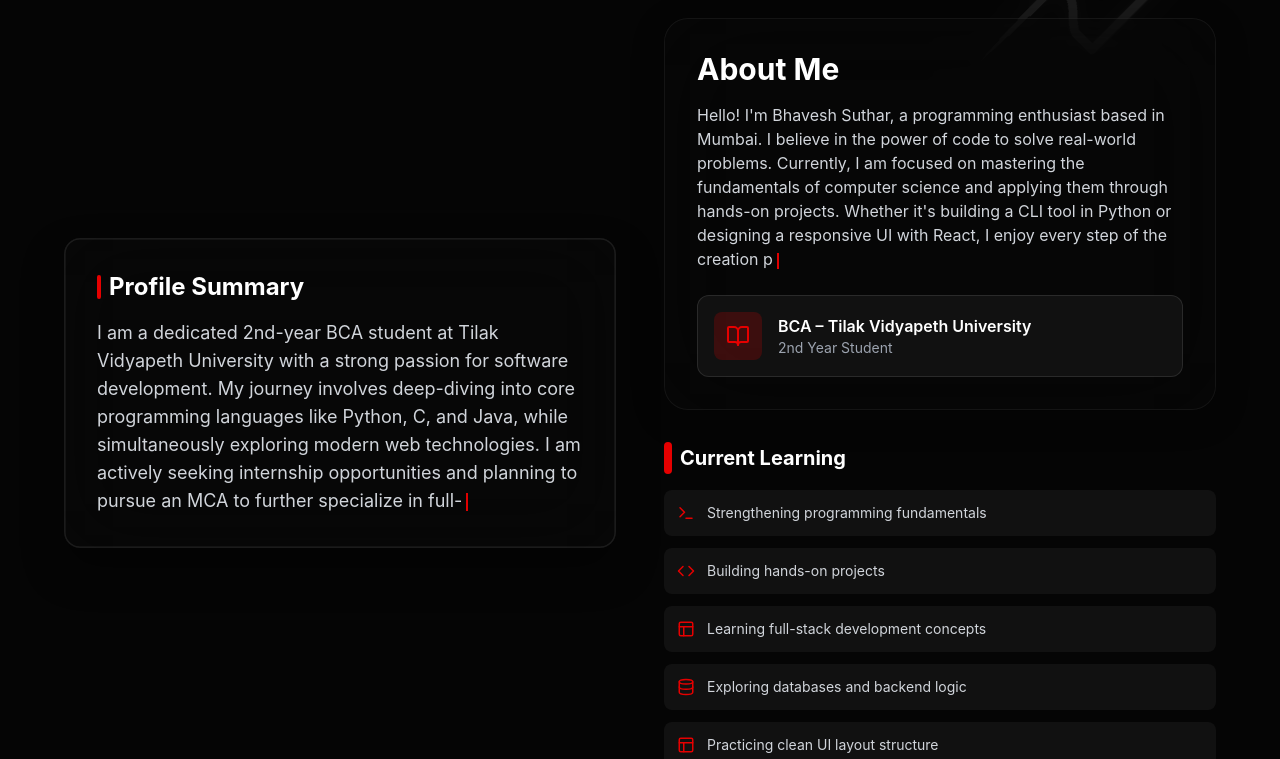
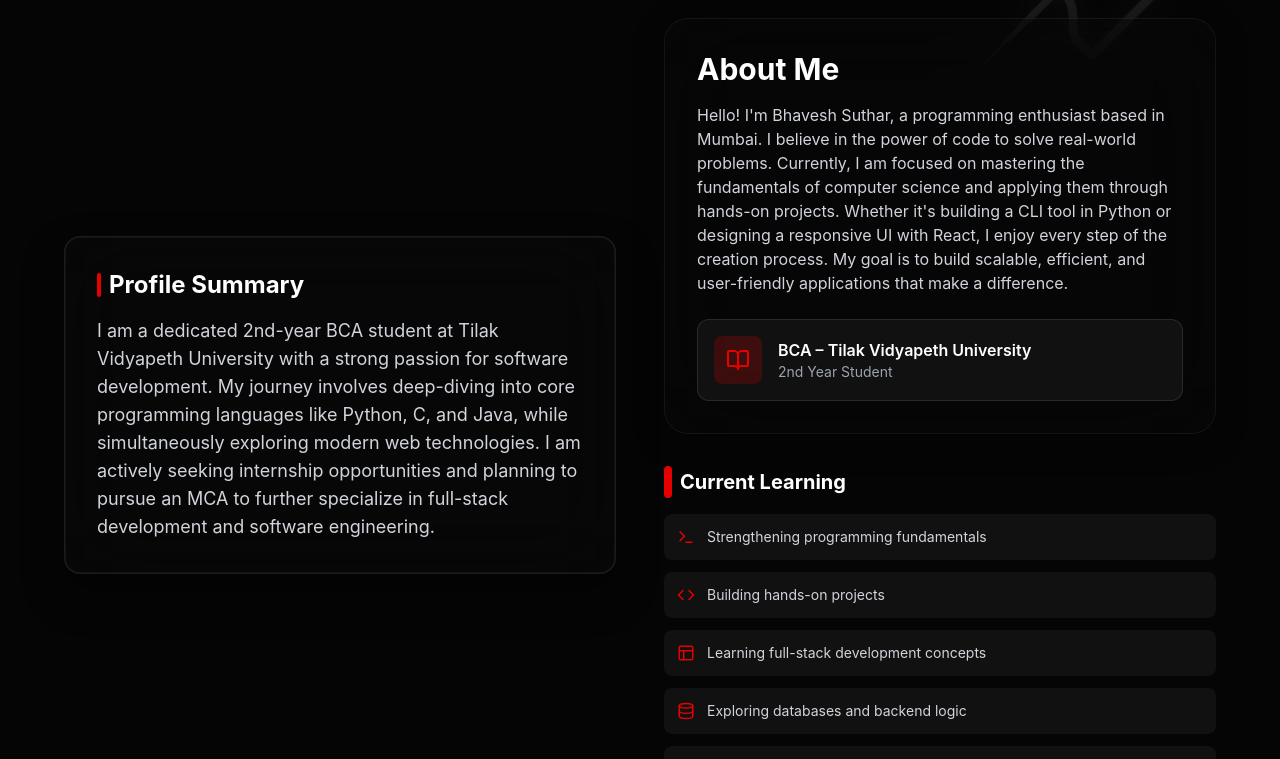
Before and after one commit to Bh4vesh19/Akatsuki-Portfolio, a React (Vite) app: page / in a window 1280 px wide. Shown: the part 1076-1835 px from the top of the page. Built offline with nearby package versions, Linux system fonts and the light colour scheme; a web font is replaced by a local one.

Commit message:
Remove typewriter effect from About section for better readability

```diff
--- a/src/components/About.jsx
+++ b/src/components/About.jsx
@@ -3,7 +3,7 @@ import { motion } from 'framer-motion';
 import { BookOpen, Code, Terminal, Database, Layout } from 'lucide-react';
 import { AkatsukiCloud } from './Icons';
 
-import TypewriterParagraph from './TypewriterParagraph';
+
 
 const About = () => {
     const learningItems = [
@@ -32,11 +32,9 @@ const About = () => {
                                 <span className="w-1 h-6 bg-akatsuki-red rounded-full"></span>
                                 Profile Summary
                             </h3>
-                            <TypewriterParagraph
-                                text="I am a dedicated 2nd-year BCA student at Tilak Vidyapeth University with a strong passion for software development. My journey involves deep-diving into core programming languages like Python, C, and Java, while simultaneously exploring modern web technologies. I am actively seeking internship opportunities and planning to pursue an MCA to further specialize in full-stack development and software engineering."
-                                className="text-gray-300 leading-relaxed text-sm md:text-lg"
-                                speed={10}
-                            />
+                            <p className="text-gray-300 leading-relaxed text-sm md:text-lg">
+                                I am a dedicated 2nd-year BCA student at Tilak Vidyapeth University with a strong passion for software development. My journey involves deep-diving into core programming languages like Python, C, and Java, while simultaneously exploring modern web technologies. I am actively seeking internship opportunities and planning to pursue an MCA to further specialize in full-stack development and software engineering.
+                            </p>
                         </div>
                     </div>
 
@@ -44,11 +42,9 @@ const About = () => {
                     <div className="space-y-6 md:space-y-8">
                         <div className="glass-panel p-5 md:p-8 rounded-3xl border-l-4 border-l-akatsuki-red">
                             <h2 className="text-2xl md:text-3xl font-bold text-white mb-4">About Me</h2>
-                            <TypewriterParagraph
-                                text="Hello! I'm Bhavesh Suthar, a programming enthusiast based in Mumbai. I believe in the power of code to solve real-world problems. Currently, I am focused on mastering the fundamentals of computer science and applying them through hands-on projects. Whether it's building a CLI tool in Python or designing a responsive UI with React, I enjoy every step of the creation process. My goal is to build scalable, efficient, and user-friendly applications that make a difference."
-                                className="text-gray-300 mb-6 leading-relaxed text-sm md:text-base"
-                                speed={10}
-                            />
+                            <p className="text-gray-300 mb-6 leading-relaxed text-sm md:text-base">
+                                Hello! I'm Bhavesh Suthar, a programming enthusiast based in Mumbai. I believe in the power of code to solve real-world problems. Currently, I am focused on mastering the fundamentals of computer science and applying them through hands-on projects. Whether it's building a CLI tool in Python or designing a responsive UI with React, I enjoy every step of the creation process. My goal is to build scalable, efficient, and user-friendly applications that make a difference.
+                            </p>
 
                             {/* Education Card */}
                             <div className="bg-white/5 rounded-xl p-4 border border-white/10 flex items-center gap-4">
```
